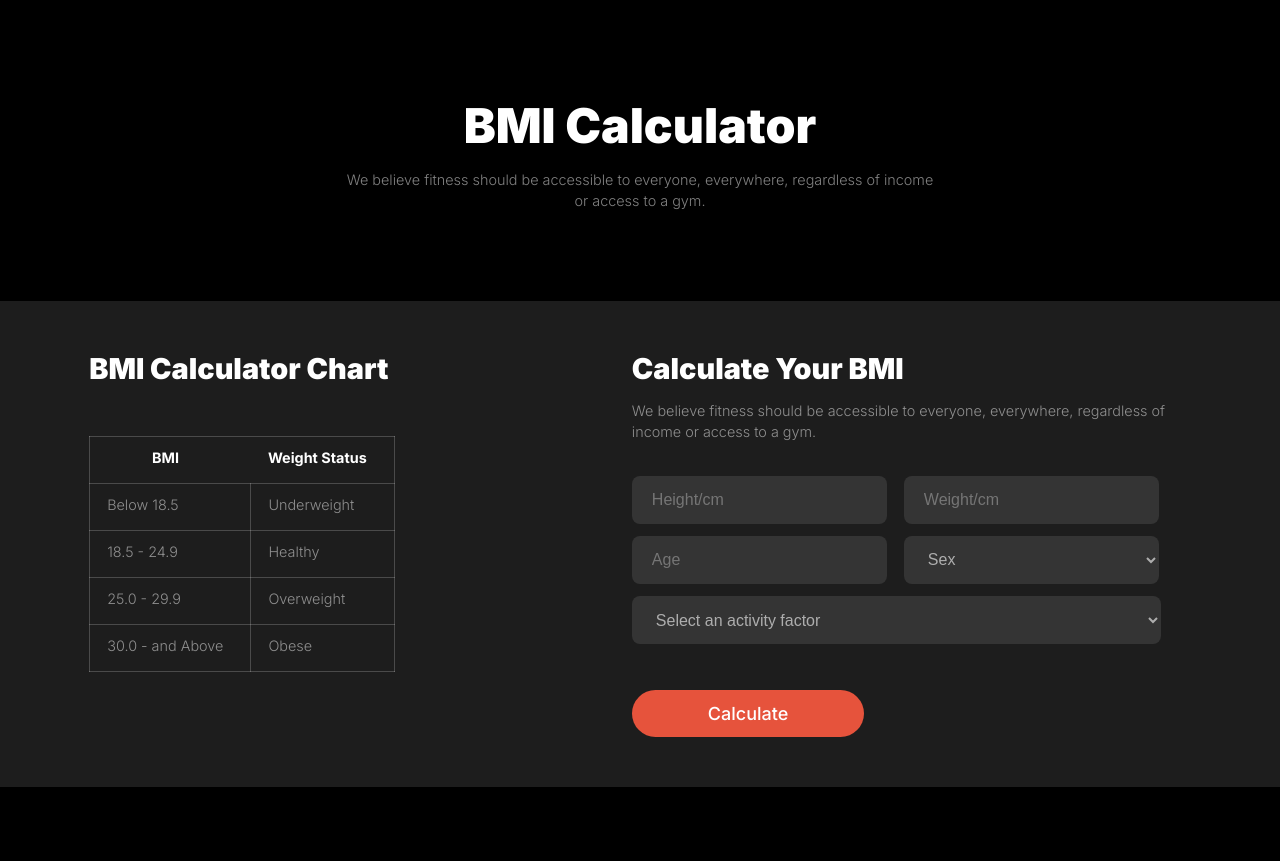
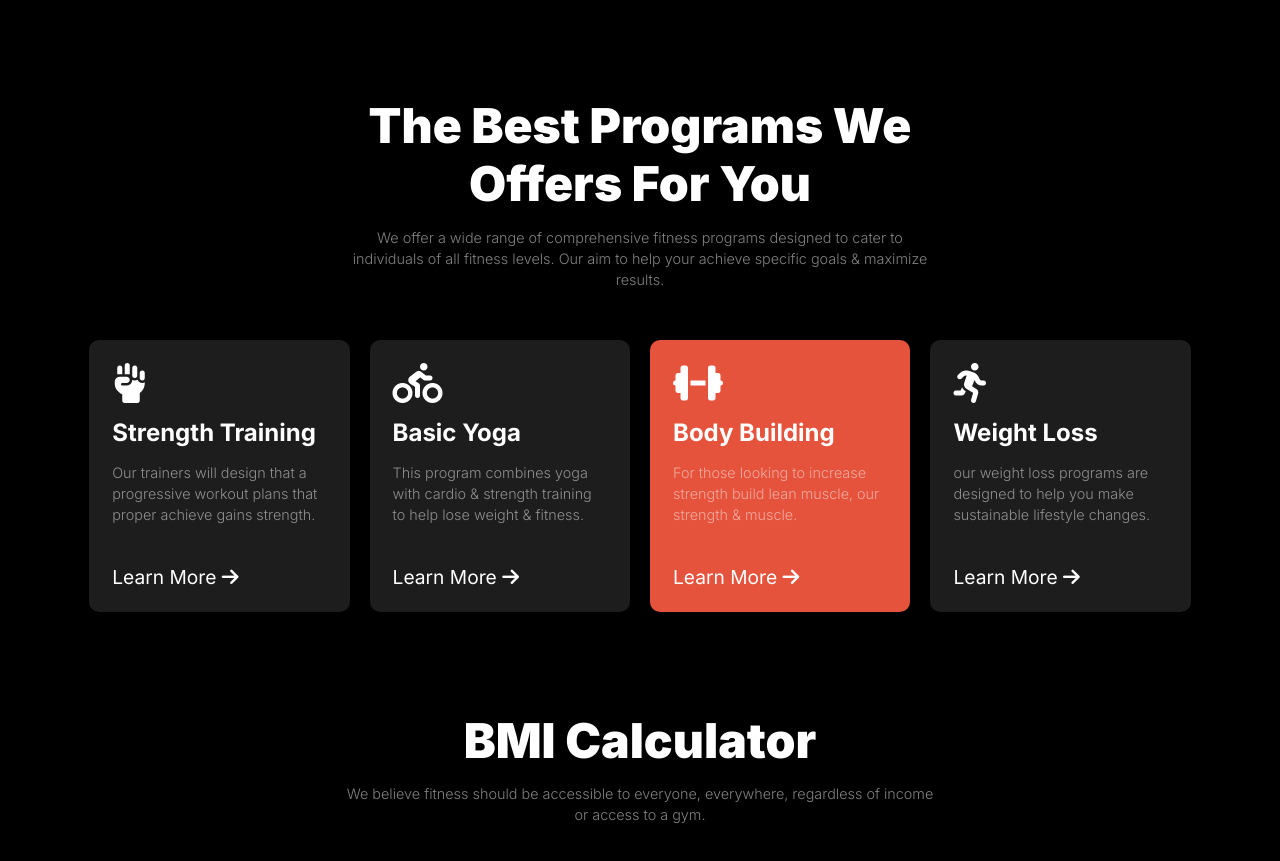
Before and after one commit to Shakilkhan223/Fitness-Website-landing-page, a plain HTML site: page index.html in a window 1280 px wide. Shown: the part 2513-3374 px from the top of the page. Drawn offline with Linux system fonts and the light colour scheme; a web font is replaced by a local one.

Commit message:
added challenge section

```diff
--- a/index.html
+++ b/index.html
@@ -166,6 +166,58 @@
         </div>
       </section>
       <!-- Training and exercise section  -->
+
+      <!-- our programs section challenge section -->
+      <section class="container">
+        <div class="bmi-title program-section">
+          <h3>The Best Programs We Offers For You</h3>
+          <p>
+            We offer a wide range of comprehensive fitness programs designed to
+            cater to individuals of all fitness levels. Our aim to help your
+            achieve specific goals & maximize results.
+          </p>
+        </div>
+
+        <div class="program-card-container">
+          <div class="program-card">
+            <i class="fa-solid fa-hand-fist"></i>
+            <h4>Strength Training</h4>
+            <p>
+              Our trainers will design that a progressive workout plans that
+              proper achieve gains strength.
+            </p>
+            <a href="#">Learn More <i class="fa-solid fa-arrow-right"></i></a>
+          </div>
+          <div class="program-card">
+            <i class="fa-solid fa-person-biking"></i>
+            <h4>Basic Yoga</h4>
+            <p>
+              This program combines yoga with cardio & strength training to help
+              lose weight & fitness.
+            </p>
+            <a href="#">Learn More <i class="fa-solid fa-arrow-right"></i></a>
+          </div>
+          <div class="program-card" id="active">
+            <i class="fa-solid fa-dumbbell"></i>
+            <h4>Body Building</h4>
+            <p>
+              For those looking to increase strength build lean muscle, our
+              strength & muscle.
+            </p>
+            <a href="#">Learn More <i class="fa-solid fa-arrow-right"></i></a>
+          </div>
+          <div class="program-card">
+            <i class="fa-solid fa-person-running"></i>
+            <h4>Weight Loss</h4>
+            <p>
+              our weight loss programs are designed to help you make sustainable
+              lifestyle changes.
+            </p>
+            <a href="#">Learn More <i class="fa-solid fa-arrow-right"></i></a>
+          </div>
+        </div>
+      </section>
+      <!-- our programs section  -->
 
       <!-- BMI Calculator section  -->
       <section class="bmi-section">
--- a/styles/style.css
+++ b/styles/style.css
@@ -443,6 +443,50 @@ nav {
   font-size: 1rem;
 }
 
+/* our programs section style  */
+.program-section {
+  margin-bottom: 50px !important;
+}
+.program-card-container {
+  display: grid;
+  grid-template-columns: repeat(4, 1fr);
+  gap: 20px;
+}
+
+.program-card {
+  background-color: rgba(34, 34, 34, 0.874);
+  padding: 23px;
+  border-radius: 10px;
+  display: flex;
+  flex-direction: column;
+  gap: 15px;
+  align-items: flex-start;
+  cursor: pointer;
+  transition: all 0.5s linear;
+}
+
+.program-card:hover {
+  background-color: #e6533c;
+}
+
+.program-card > i {
+  font-size: 40px;
+}
+
+.program-card h4 {
+  font-size: 1.5rem;
+}
+
+.program-card a {
+  font-size: 1.2rem;
+  color: white;
+  text-decoration: none;
+  margin-top: 25px;
+}
+
+.program-card a:hover {
+  text-decoration: underline;
+}
 /* BMI Calculator styles */
 
 .bmi-title {
@@ -794,6 +838,9 @@ hr {
   .footer-brand h3 {
     font-size: 3.5rem;
   }
+  .program-card-container {
+    grid-template-columns: 1fr;
+  }
 }
 
 @media screen and (min-width: 572px) and (max-width: 992px) {
@@ -907,4 +954,8 @@ hr {
     gap: 50px;
     margin-bottom: 80px;
   }
+
+  .program-card-container {
+    grid-template-columns: repeat(2, 1fr);
+  }
 }
```
Also changed, not shown: font/Miama.ttf (deleted).
